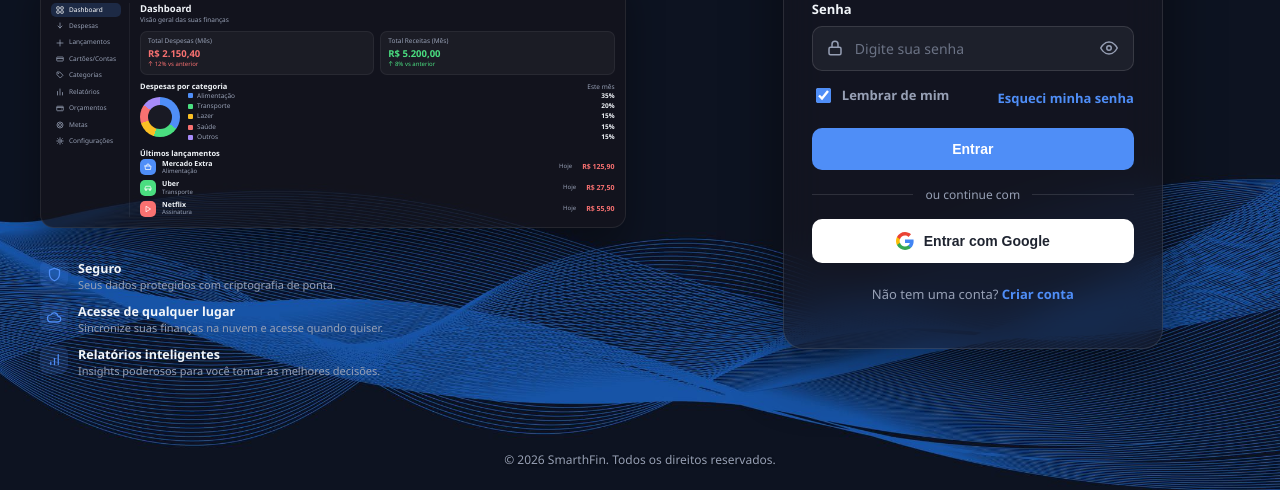
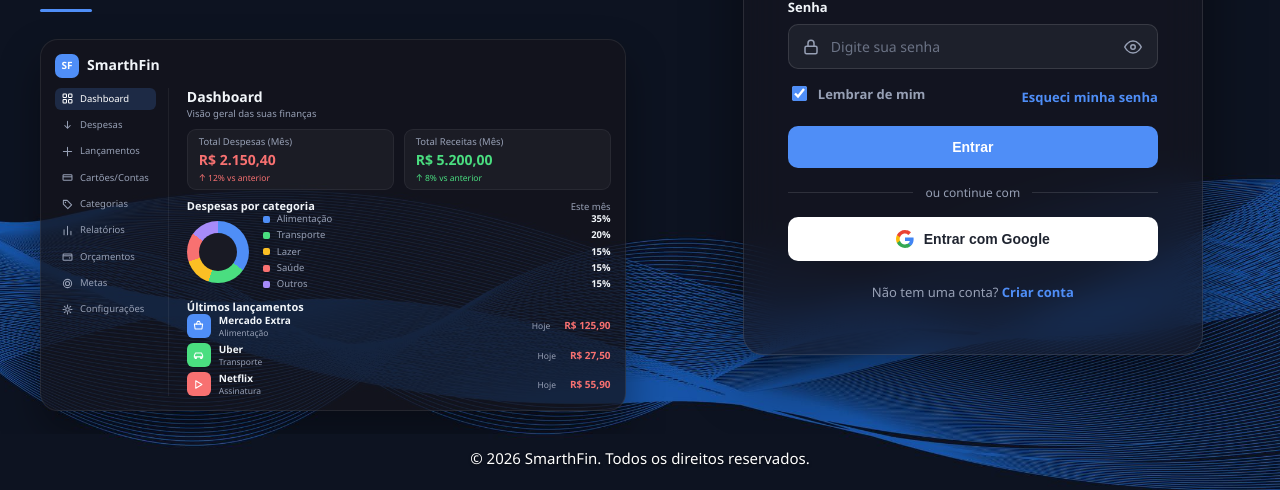
Before and after one commit to Mauricio1104/smarthfin, a plain HTML site: page frontend/index.html in a window 1280 px wide. Shown: the part 310-800 px from the top of the page. Drawn offline with Linux system fonts and the light colour scheme.

Commit message:
Aumenta card de login, logo/textos e mockup; remove lista de recursos
Card do formulario fica maior (460px), logo/wordmark/heading/subtitulo
aumentam de tamanho, o mockup do dashboard cresce ocupando o espaco
liberado pela remocao da lista de recursos (texto pequeno pouco visivel),
e o rodape de copyright fica branco e maior.

Co-Authored-By: Claude Sonnet 5 <noreply@anthropic.com>

```diff
--- a/frontend/css/auth.css
+++ b/frontend/css/auth.css
@@ -48,19 +48,19 @@ body.auth-body-bg {
   display: flex;
   flex-direction: column;
   align-items: flex-start;
-  gap: 8px;
-  margin-bottom: 18px;
+  gap: 10px;
+  margin-bottom: 22px;
 }
 
 .auth-brand__logo img {
-  width: 42px;
-  height: 42px;
-  border-radius: 10px;
+  width: 56px;
+  height: 56px;
+  border-radius: 13px;
   display: block;
 }
 
 .auth-brand__logo .wordmark {
-  font-size: 21px;
+  font-size: 28px;
   font-weight: 700;
   letter-spacing: -0.01em;
 }
@@ -70,11 +70,11 @@ body.auth-body-bg {
 }
 
 .auth-brand__heading {
-  font-size: 25px;
+  font-size: 31px;
   line-height: 1.22;
   font-weight: 700;
-  margin: 0 0 8px;
-  max-width: 440px;
+  margin: 0 0 10px;
+  max-width: 460px;
 }
 
 .auth-brand__heading .accent {
@@ -83,88 +83,89 @@ body.auth-body-bg {
 
 .auth-brand__subtitle {
   color: var(--auth-text-muted);
-  font-size: 12.5px;
+  font-size: 15px;
   line-height: 1.5;
-  max-width: 400px;
-  margin: 0 0 8px;
+  max-width: 420px;
+  margin: 0 0 12px;
 }
 
 .auth-brand__rule {
-  width: 48px;
+  width: 52px;
   height: 3px;
   border-radius: 2px;
   background: var(--auth-accent);
-  margin-bottom: 14px;
+  margin-bottom: 20px;
 }
 
 /* Decorative dashboard mockup card */
 .auth-mockup {
   background: rgba(20, 21, 29, 0.75);
   border: 1px solid rgba(255, 255, 255, 0.08);
-  border-radius: 14px;
-  padding: 10px;
+  border-radius: 18px;
+  padding: 14px;
   max-width: 100%;
   box-shadow: 0 20px 40px rgba(0, 0, 0, 0.35);
-  margin-bottom: 14px;
-  font-size: 8px;
+  margin-top: auto;
+  margin-bottom: auto;
+  font-size: 11px;
   line-height: 1.3;
 }
 
 .auth-mockup__header {
   display: flex;
   align-items: center;
-  margin-bottom: 8px;
+  margin-bottom: 10px;
 }
 
 .auth-mockup__header .dot {
-  width: 16px;
-  height: 16px;
-  border-radius: 5px;
+  width: 24px;
+  height: 24px;
+  border-radius: 7px;
   background: var(--auth-accent);
   display: inline-flex;
   align-items: center;
   justify-content: center;
-  font-size: 7px;
+  font-size: 10px;
   font-weight: 700;
   color: #fff;
-  margin-right: 6px;
+  margin-right: 8px;
 }
 
 .auth-mockup__header .title {
-  font-size: 10px;
+  font-size: 14px;
   font-weight: 700;
   color: var(--auth-text);
 }
 
 .auth-mockup__grid {
   display: flex;
-  gap: 10px;
+  gap: 18px;
 }
 
 /* Inner mini sidebar */
 .auth-mockup__nav {
-  flex: 0 0 76px;
+  flex: 0 0 108px;
   display: flex;
   flex-direction: column;
-  gap: 2px;
+  gap: 4px;
   border-right: 1px solid rgba(255, 255, 255, 0.06);
-  padding-right: 8px;
+  padding-right: 12px;
 }
 
 .auth-mockup__nav .nav-item {
   display: flex;
   align-items: center;
-  gap: 5px;
-  padding: 3px 5px;
-  border-radius: 5px;
+  gap: 7px;
+  padding: 5px 7px;
+  border-radius: 6px;
   color: var(--auth-text-muted);
-  font-size: 6.5px;
+  font-size: 9.5px;
   white-space: nowrap;
 }
 
 .auth-mockup__nav .nav-item svg {
-  width: 8px;
-  height: 8px;
+  width: 11px;
+  height: 11px;
   flex-shrink: 0;
 }
 
@@ -178,49 +179,49 @@ body.auth-body-bg {
   min-width: 0;
   display: flex;
   flex-direction: column;
-  gap: 7px;
+  gap: 9px;
 }
 
 .auth-mockup__main .page-title {
-  font-size: 9.5px;
+  font-size: 14px;
   font-weight: 700;
   color: var(--auth-text);
 }
 
 .auth-mockup__main .page-subtitle {
-  font-size: 6.5px;
+  font-size: 9.5px;
   color: var(--auth-text-muted);
-  margin-top: 1px;
+  margin-top: 2px;
 }
 
 .auth-mockup__stats {
   display: flex;
-  gap: 6px;
+  gap: 10px;
 }
 
 .auth-mockup__stat {
   flex: 1;
   background: rgba(255, 255, 255, 0.04);
   border: 1px solid rgba(255, 255, 255, 0.06);
-  border-radius: 7px;
-  padding: 5px 7px;
+  border-radius: 9px;
+  padding: 6px 11px;
   min-width: 0;
 }
 
 .auth-mockup__stat .label {
-  font-size: 6.5px;
+  font-size: 9.5px;
   color: var(--auth-text-muted);
-  margin-bottom: 2px;
+  margin-bottom: 3px;
 }
 
 .auth-mockup__stat .value {
-  font-size: 9.5px;
+  font-size: 14px;
   font-weight: 700;
 }
 
 .auth-mockup__stat .delta {
-  font-size: 6px;
-  margin-top: 1px;
+  font-size: 8.5px;
+  margin-top: 2px;
 }
 
 .auth-mockup__stat .value.up,
@@ -232,26 +233,26 @@ body.auth-body-bg {
   display: flex;
   align-items: baseline;
   justify-content: space-between;
-  font-size: 7.5px;
+  font-size: 11px;
   font-weight: 700;
   color: var(--auth-text);
 }
 
 .auth-mockup__section-title span.muted {
-  font-size: 6.5px;
+  font-size: 9.5px;
   font-weight: 400;
   color: var(--auth-text-muted);
 }
 
 .auth-mockup__body {
   display: flex;
-  gap: 8px;
+  gap: 14px;
   align-items: center;
 }
 
 .auth-mockup__donut {
-  width: 40px;
-  height: 40px;
+  width: 62px;
+  height: 62px;
   border-radius: 50%;
   flex-shrink: 0;
   background: conic-gradient(
@@ -267,7 +268,7 @@ body.auth-body-bg {
 .auth-mockup__donut::after {
   content: '';
   position: absolute;
-  inset: 8px;
+  inset: 12px;
   border-radius: 50%;
   background: #191a24;
 }
@@ -277,14 +278,14 @@ body.auth-body-bg {
   min-width: 0;
   display: flex;
   flex-direction: column;
-  gap: 2px;
+  gap: 4px;
 }
 
 .auth-mockup__legend .row {
   display: flex;
   align-items: center;
-  gap: 4px;
-  font-size: 6.5px;
+  gap: 7px;
+  font-size: 9.5px;
   color: var(--auth-text-muted);
 }
 
@@ -292,28 +293,28 @@ body.auth-body-bg {
 .auth-mockup__legend .row .pct { color: var(--auth-text); font-weight: 600; }
 
 .auth-mockup__legend .swatch {
-  width: 5px;
-  height: 5px;
-  border-radius: 1px;
+  width: 7px;
+  height: 7px;
+  border-radius: 2px;
   flex-shrink: 0;
 }
 
 .auth-mockup__list {
   display: flex;
   flex-direction: column;
-  gap: 4px;
+  gap: 5px;
 }
 
 .auth-mockup__list .item {
   display: flex;
   align-items: center;
-  gap: 6px;
+  gap: 8px;
 }
 
 .auth-mockup__list .avatar {
-  width: 16px;
-  height: 16px;
-  border-radius: 5px;
+  width: 24px;
+  height: 24px;
+  border-radius: 6px;
   flex-shrink: 0;
   display: flex;
   align-items: center;
@@ -321,8 +322,8 @@ body.auth-body-bg {
 }
 
 .auth-mockup__list .avatar svg {
-  width: 8px;
-  height: 8px;
+  width: 11px;
+  height: 11px;
   color: #fff;
 }
 
@@ -332,70 +333,26 @@ body.auth-body-bg {
 }
 
 .auth-mockup__list .info .name {
-  font-size: 7px;
+  font-size: 10px;
   font-weight: 600;
   color: var(--auth-text);
 }
 
 .auth-mockup__list .info .sub {
-  font-size: 6px;
+  font-size: 8.5px;
   color: var(--auth-text-muted);
 }
 
 .auth-mockup__list .when {
-  font-size: 6px;
+  font-size: 8.5px;
   color: var(--auth-text-muted);
-  margin-right: 4px;
+  margin-right: 6px;
 }
 
 .auth-mockup__list .amount {
-  font-size: 7px;
+  font-size: 10px;
   font-weight: 700;
   color: #f87171;
-}
-
-/* Feature list (desktop, inside left panel) */
-.auth-features {
-  display: flex;
-  flex-direction: column;
-  gap: 10px;
-  margin-top: 18px;
-}
-
-.auth-feature {
-  display: flex;
-  align-items: flex-start;
-  gap: 10px;
-}
-
-.auth-feature__icon {
-  width: 28px;
-  height: 28px;
-  border-radius: 8px;
-  background: rgba(79, 142, 247, 0.15);
-  color: var(--auth-accent);
-  display: flex;
-  align-items: center;
-  justify-content: center;
-  flex-shrink: 0;
-}
-
-.auth-feature__icon svg {
-  width: 15px;
-  height: 15px;
-}
-
-.auth-feature__title {
-  font-size: 12.5px;
-  font-weight: 600;
-  margin: 0 0 1px;
-}
-
-.auth-feature__desc {
-  font-size: 11px;
-  color: var(--auth-text-muted);
-  margin: 0;
-  line-height: 1.35;
 }
 
 /* ---------- Right panel (form) ---------- */
@@ -411,14 +368,14 @@ body.auth-body-bg {
 
 .auth-card {
   width: 100%;
-  max-width: 380px;
+  max-width: 460px;
   color: var(--auth-text);
   background: rgba(22, 23, 32, 0.6);
   backdrop-filter: blur(18px);
   -webkit-backdrop-filter: blur(18px);
   border: 1px solid rgba(255, 255, 255, 0.1);
   border-radius: 20px;
-  padding: 32px 28px;
+  padding: 40px 44px;
   box-shadow: 0 24px 60px rgba(0, 0, 0, 0.45);
 }
 
@@ -666,8 +623,8 @@ body.auth-body-bg {
 
 .auth-footer p {
   margin: 0;
-  font-size: 12px;
-  color: var(--auth-text-muted);
+  font-size: 15px;
+  color: #ffffff;
   text-shadow: 0 1px 3px rgba(0, 0, 0, 0.6);
 }
 
--- a/frontend/index.html
+++ b/frontend/index.html
@@ -94,36 +94,6 @@
             </div>
           </div>
         </div>
-
-        <div class="auth-features">
-          <div class="auth-feature">
-            <div class="auth-feature__icon">
-              <svg width="20" height="20" viewBox="0 0 24 24" fill="none" stroke="currentColor" stroke-width="2" stroke-linecap="round" stroke-linejoin="round"><path d="M12 2 4 5v6c0 5 3.5 9 8 11 4.5-2 8-6 8-11V5l-8-3Z"/></svg>
-            </div>
-            <div>
-              <p class="auth-feature__title">Seguro</p>
-              <p class="auth-feature__desc">Seus dados protegidos com criptografia de ponta.</p>
-            </div>
-          </div>
-          <div class="auth-feature">
-            <div class="auth-feature__icon">
-              <svg width="20" height="20" viewBox="0 0 24 24" fill="none" stroke="currentColor" stroke-width="2" stroke-linecap="round" stroke-linejoin="round"><path d="M17.5 19a4.5 4.5 0 0 0 0-9 6 6 0 0 0-11.4-2A5 5 0 0 0 6.5 19h11Z"/></svg>
-            </div>
-            <div>
-              <p class="auth-feature__title">Acesse de qualquer lugar</p>
-              <p class="auth-feature__desc">Sincronize suas finanças na nuvem e acesse quando quiser.</p>
-            </div>
-          </div>
-          <div class="auth-feature">
-            <div class="auth-feature__icon">
-              <svg width="20" height="20" viewBox="0 0 24 24" fill="none" stroke="currentColor" stroke-width="2" stroke-linecap="round" stroke-linejoin="round"><line x1="12" y1="20" x2="12" y2="10"/><line x1="18" y1="20" x2="18" y2="4"/><line x1="6" y1="20" x2="6" y2="16"/></svg>
-            </div>
-            <div>
-              <p class="auth-feature__title">Relatórios inteligentes</p>
-              <p class="auth-feature__desc">Insights poderosos para você tomar as melhores decisões.</p>
-            </div>
-          </div>
-        </div>
       </aside>
 
       <!-- Painel do formulário -->
```
Also changed, not shown: frontend/register.html (+0 -30 lines).
